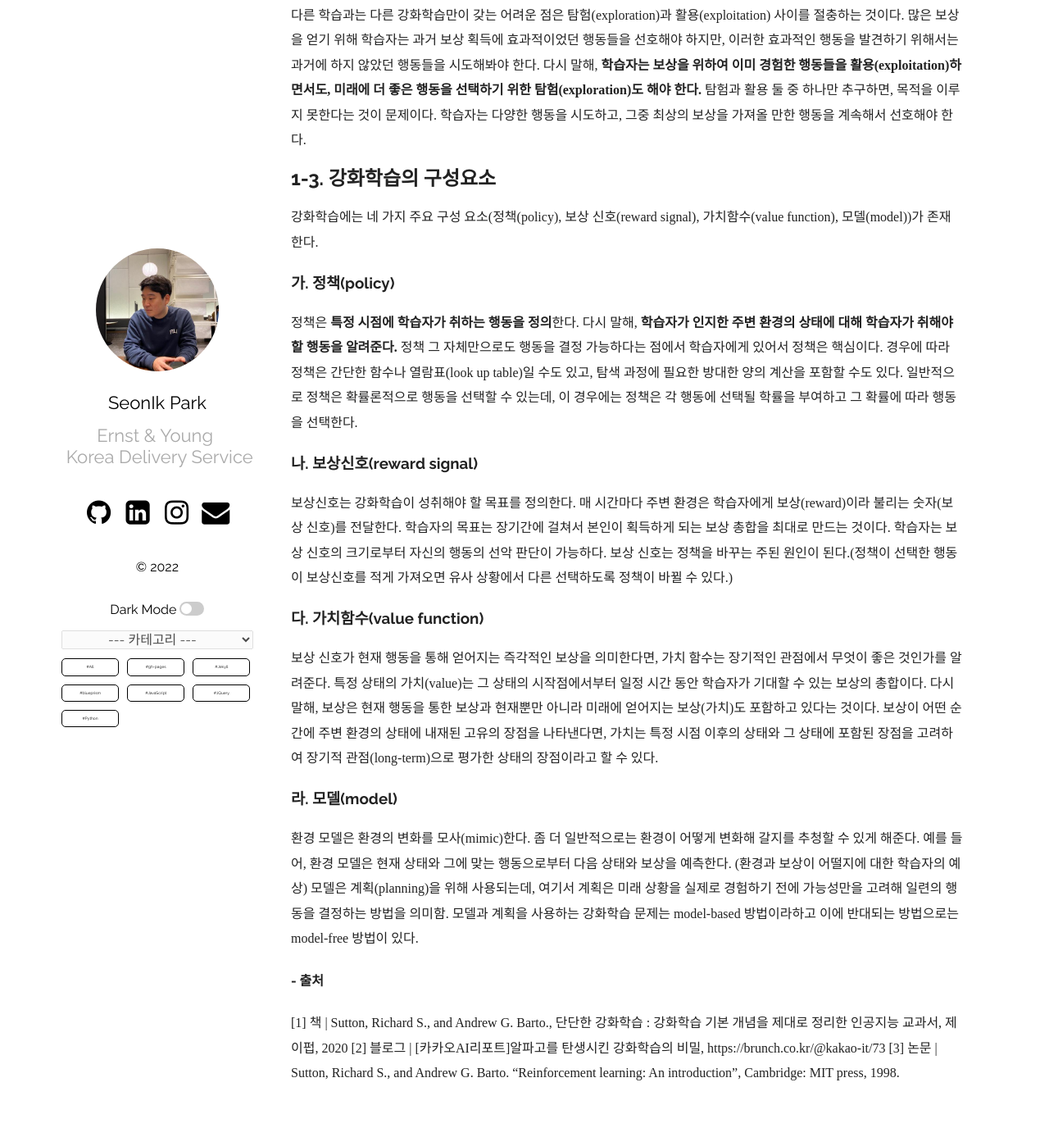
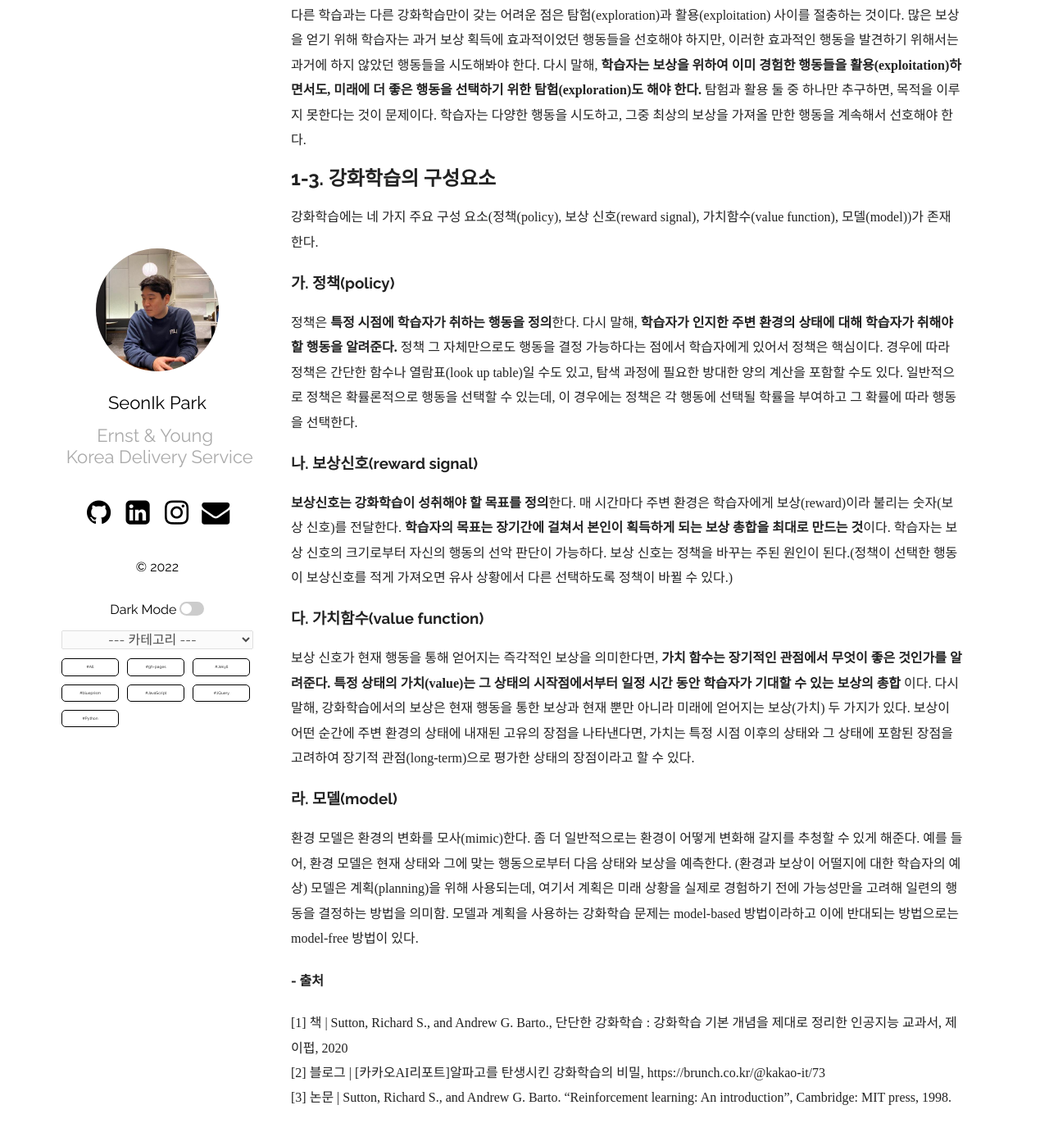
Before and after one commit to parksimis/parksimis.github.io, a Jekyll site: the page built from _posts/개발/2022-08-12-Reinforcment_Learning.md, in a window 1280 px wide and 1400 px high, scrolled down 1246 px. Shown: the top 1387 px of the window at 82% size. Built offline with Jekyll 4.4.1, drawn with Linux system fonts in a browser that asks for light colours; some web fonts are replaced.

Commit message:
Style : Modify  Reiforcement Learning Style

```diff
--- a/_posts/개발/2022-08-12-Reinforcment_Learning.md
+++ b/_posts/개발/2022-08-12-Reinforcment_Learning.md
@@ -51,14 +51,14 @@ excerpt: 강화학습(Reinforcement Learning)의 개념 정리 1
 일반적으로 정책은 확률론적으로 행동을 선택할 수 있는데, 이 경우에는 정책은 각 행동에 선택될 학률을 부여하고 그 확률에 따라 행동을 선택한다.
 
 ### 나. 보상신호(reward signal)
-보상신호는 강화학습이 성취해야 할 목표를 정의한다. 매 시간마다 주변 환경은 학습자에게 보상(reward)이라 불리는 숫자(보상 신호)를 전달한다.
-학습자의 목표는 장기간에 걸쳐서 본인이 획득하게 되는 보상 총합을 최대로 만드는 것이다. 학습자는 보상 신호의 크기로부터 자신의 행동의 선악 판단이 가능하다.
+**보상신호는 강화학습이 성취해야 할 목표를 정의**한다. 매 시간마다 주변 환경은 학습자에게 보상(reward)이라 불리는 숫자(보상 신호)를 전달한다.
+**학습자의 목표는 장기간에 걸쳐서 본인이 획득하게 되는 보상 총합을 최대로 만드는 것**이다. 학습자는 보상 신호의 크기로부터 자신의 행동의 선악 판단이 가능하다.
 보상 신호는 정책을 바꾸는 주된 원인이 된다.(정책이 선택한 행동이 보상신호를 적게 가져오면 유사 상황에서 다른 선택하도록 정책이 바뀔 수 있다.)
 
 ### 다. 가치함수(value function)
-보상 신호가 현재 행동을 통해 얻어지는 즉각적인 보상을 의미한다면, 가치 함수는 장기적인 관점에서 무엇이 좋은 것인가를 알려준다.
-특정 상태의 가치(value)는 그 상태의 시작점에서부터 일정 시간 동안 학습자가 기대할 수 있는 보상의 총합이다.
-다시 말해, 보상은 현재 행동을 통한 보상과 현재뿐만 아니라 미래에 얻어지는 보상(가치)도 포함하고 있다는 것이다.
+보상 신호가 현재 행동을 통해 얻어지는 즉각적인 보상을 의미한다면, **가치 함수는 장기적인 관점에서 무엇이 좋은 것인가를 알려준다.**
+**특정 상태의 가치(value)는 그 상태의 시작점에서부터 일정 시간 동안 학습자가 기대할 수 있는 보상의 총합** 이다.
+다시 말해, 강화학습에서의 보상은 현재 행동을 통한 보상과 현재 뿐만 아니라 미래에 얻어지는 보상(가치) 두 가지가 있다.
 보상이 어떤 순간에 주변 환경의 상태에 내재된 고유의 장점을 나타낸다면, 가치는 특정 시점 이후의 상태와 그 상태에 포함된 장점을 고려하여 장기적 관점(long-term)으로 평가한 상태의 장점이라고 할 수 있다.
 
 ### 라. 모델(model)
@@ -69,6 +69,6 @@ excerpt: 강화학습(Reinforcement Learning)의 개념 정리 1
 
 
 #### - 출처
-[1] 책 | Sutton, Richard S., and Andrew G. Barto., 단단한 강화학습 : 강화학습 기본 개념을 제대로 정리한 인공지능 교과서, 제이펍, 2020
-[2] 블로그 | [카카오AI리포트]알파고를 탄생시킨 강화학습의 비밀, https://brunch.co.kr/@kakao-it/73
-[3] 논문 | Sutton, Richard S., and Andrew G. Barto. "Reinforcement learning: An introduction", Cambridge: MIT press, 1998.
+[1] 책 | Sutton, Richard S., and Andrew G. Barto., 단단한 강화학습 : 강화학습 기본 개념을 제대로 정리한 인공지능 교과서, 제이펍, 2020 <br>
+[2] 블로그 | [카카오AI리포트]알파고를 탄생시킨 강화학습의 비밀, https://brunch.co.kr/@kakao-it/73 <br>
+[3] 논문 | Sutton, Richard S., and Andrew G. Barto. "Reinforcement learning: An introduction", Cambridge: MIT press, 1998. <br>
```
